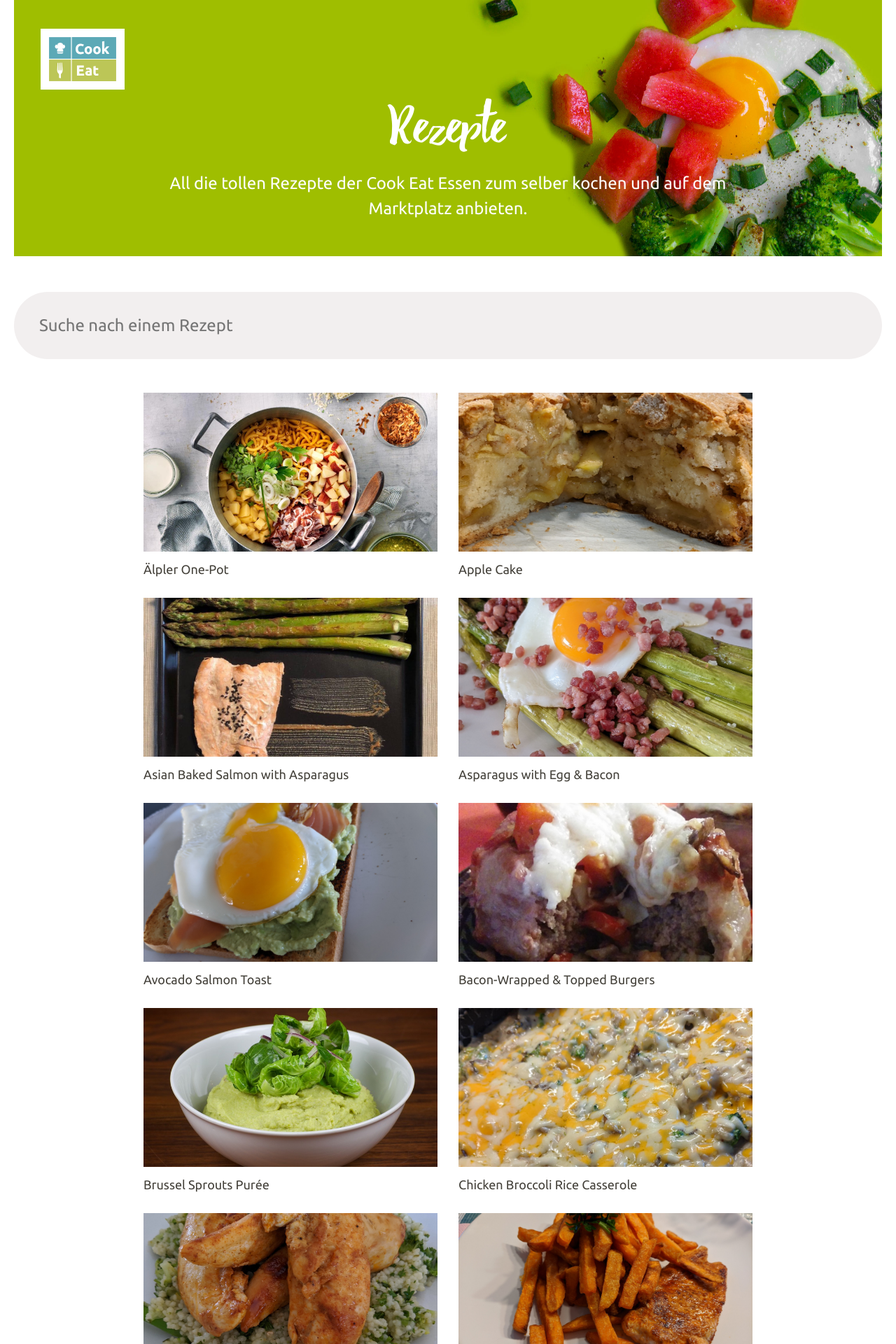
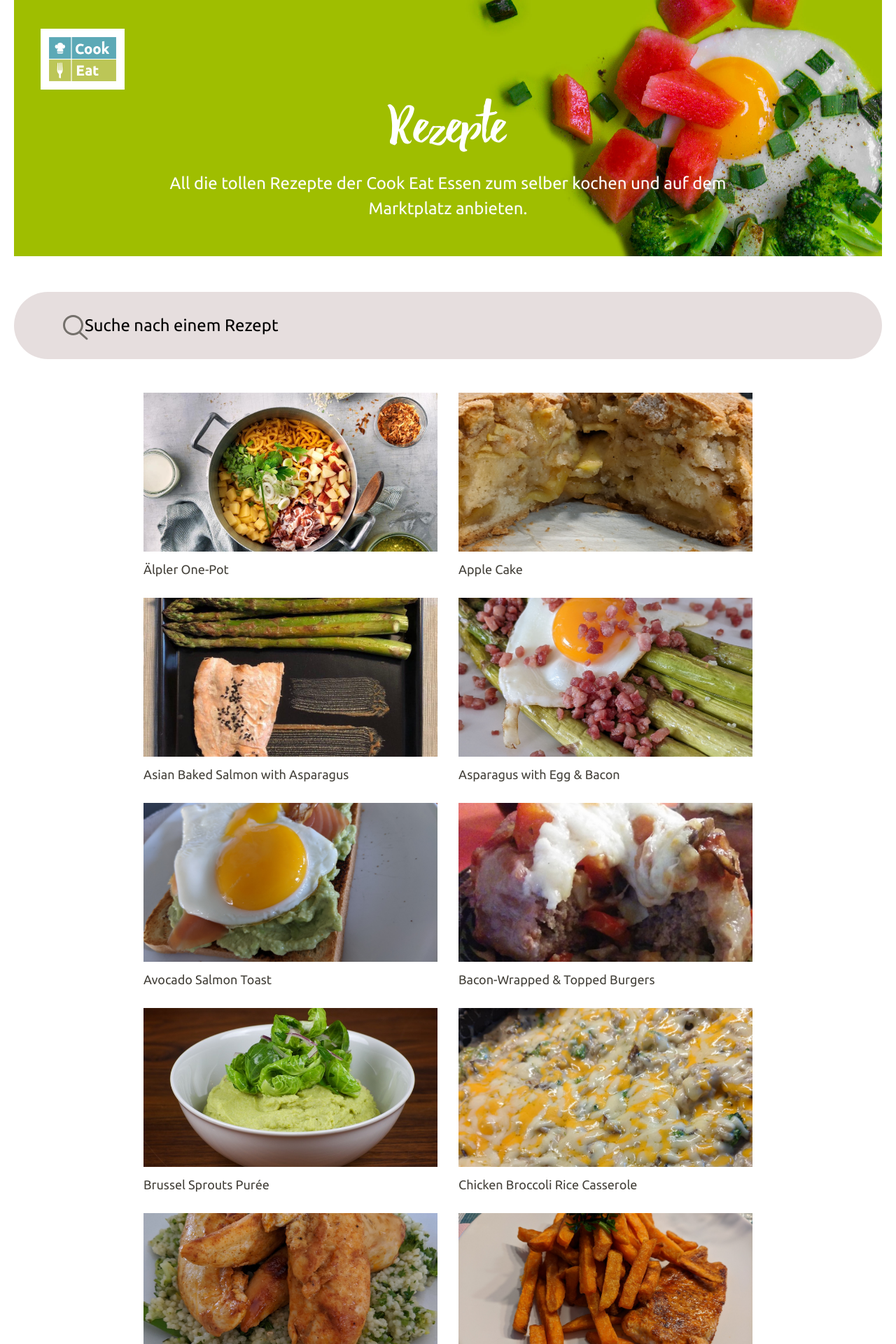
Before and after one commit to matthewbrandt/bbynomnom, a Jekyll site: the page built from index.html, in a window 1280 px wide. Shown: the top 1920 px of the page at 70% size. Built offline with Jekyll 4.4.1, drawn with Linux system fonts in a browser that asks for light colours; nearby versions of some CDN libraries.

Commit message:
search icon (#29)

```diff
--- a/_layouts/relaunch.html
+++ b/_layouts/relaunch.html
@@ -7,6 +7,7 @@
 
 		<form>
 		<section class="search">
+			<img src="../assets/ico_search.svg" />
 			<input type="text" id="search-input" class="search--input" name="search-input" placeholder="Suche nach einem Rezept"/>
 		</section>
 		</form>
--- a/css/relaunch.css
+++ b/css/relaunch.css
@@ -7,7 +7,7 @@
 	--blue: #78a7b4;
 	--grey: #45423b;
 	--brownish-grey: #78a7b4;
-	--light-grey: #f2efef;
+	--light-grey: #e6dede;
 	--brown-grey: #d6cdbe;
 
 	--background: #e5e5e5;
@@ -279,6 +279,14 @@ a:active {
 	flex-flow: row nowrap;
 	justify-content: center;
 	align-items: center;
+	position: relative;
+}
+
+.search img {
+	position: absolute;
+	left: 70px;
+	top: 84px;
+	z-index: 1;
 }
 
 .search--input {
@@ -289,7 +297,7 @@ a:active {
 	background: var(--light-grey);
 	border: none;
 	border-radius: 100px;
-	padding: 32px 36px;
+	padding: 32px 36px 32px 101px;
 	font-size: 1.5rem;
 	line-height: 2rem;
 	font-weight: 400;
@@ -304,6 +312,11 @@ a:active {
 	width: 0.5em;
 	height: 0.5em;
 	position: absolute;
+}
+
+.search--input::placeholder {
+  color: var(--black);
+  opacity: 1;
 }
 
 .main {
```
Also changed, not shown: assets/ico_search.svg (added).
